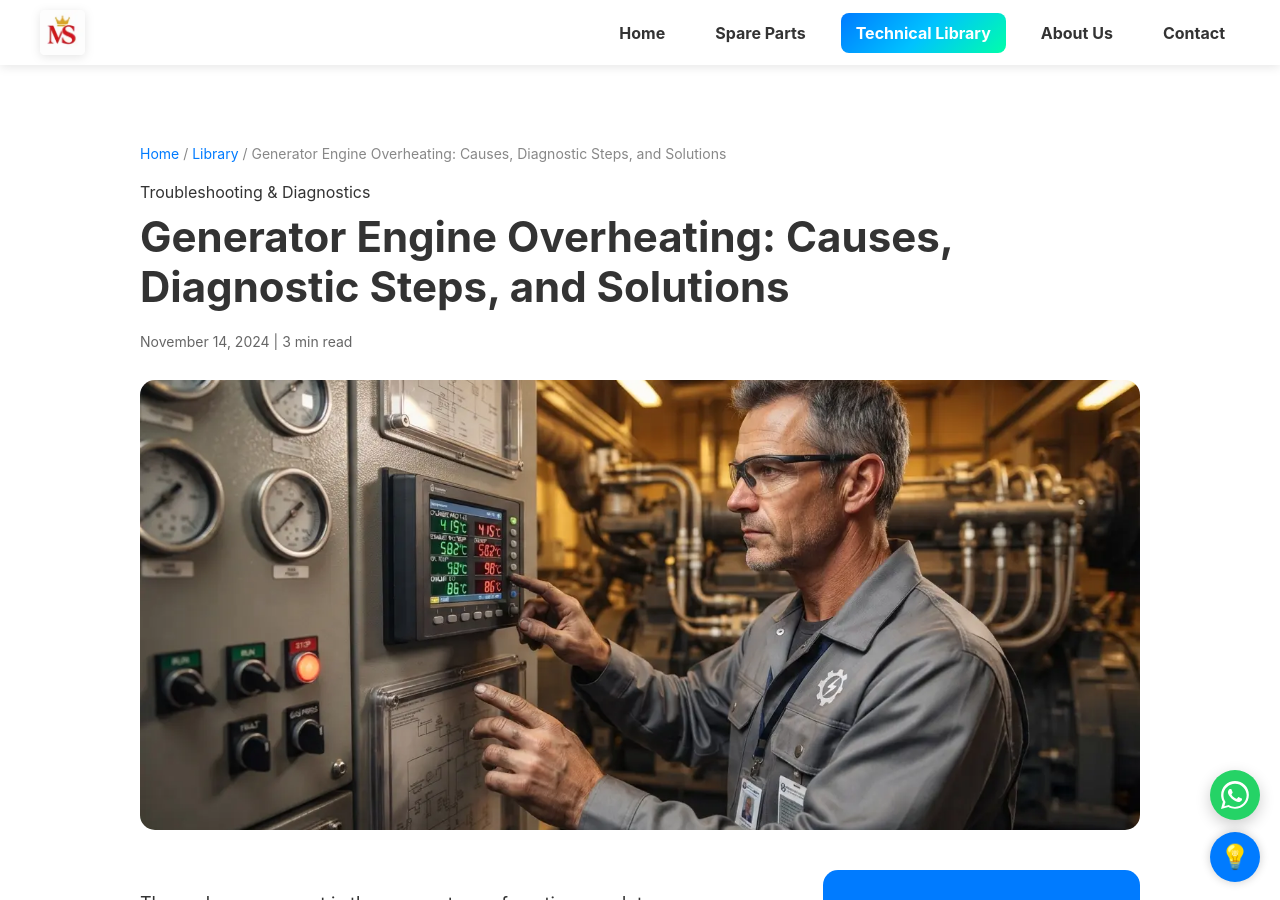
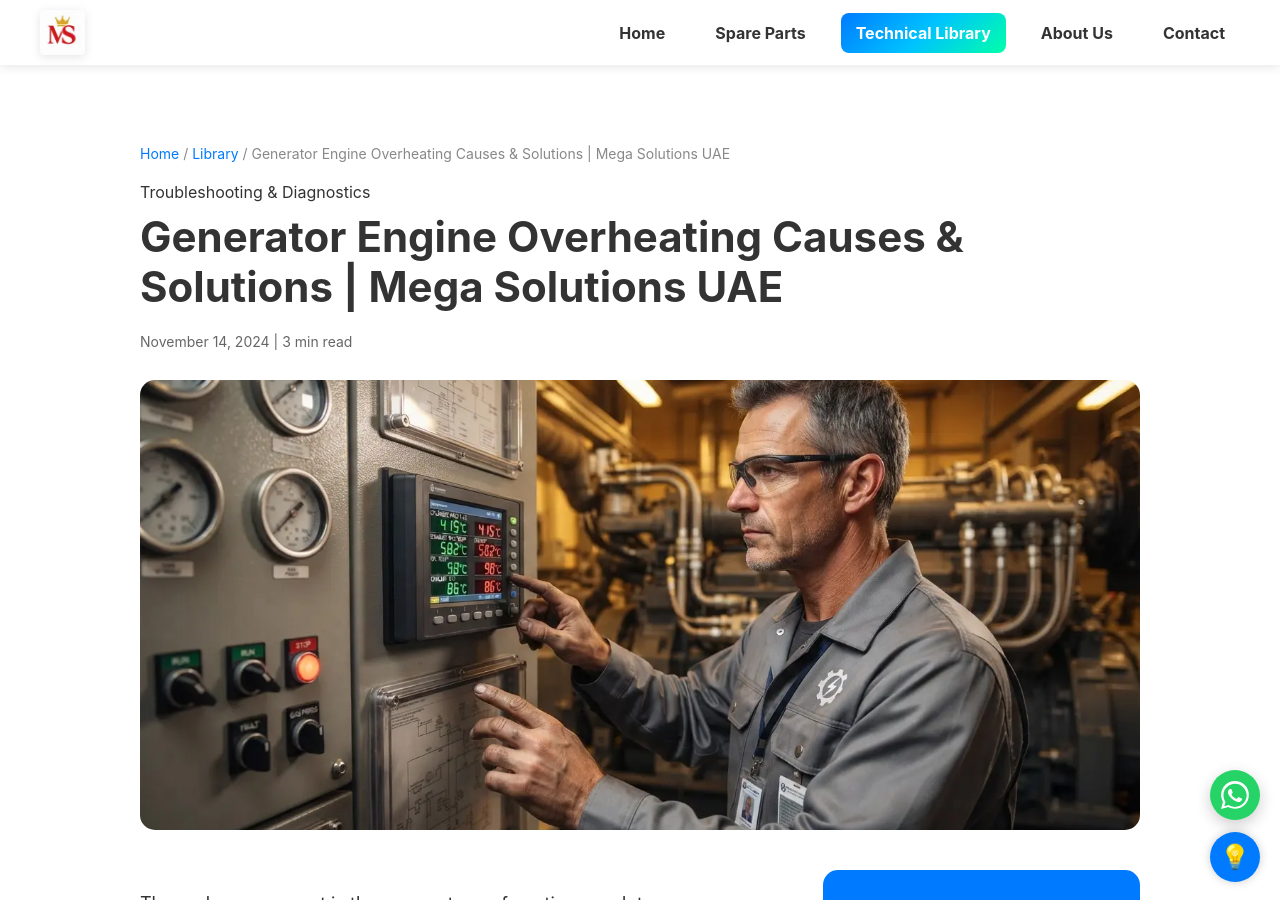
Before and after one commit to Khisal786/Mega-Solutions-UAE, a Jekyll site: the page built from _posts/2024-11-14-generator-engine-overheating-causes-and-solutions.md, in a window 1280 px wide and 900 px high. Built offline with Jekyll 4.4.1, drawn with Linux system fonts in a browser that asks for light colours.

Commit message:
Update title and improve post description

```diff
--- a/_posts/2024-11-14-generator-engine-overheating-causes-and-solutions.md
+++ b/_posts/2024-11-14-generator-engine-overheating-causes-and-solutions.md
@@ -1,6 +1,6 @@
 ---
 layout: post
-title: "Generator Engine Overheating: Causes, Diagnostic Steps, and Solutions"
+title: "Generator Engine Overheating Causes & Solutions | Mega Solutions UAE"
 date: 2024-11-14
 image: /assets/images/blog/generator-engine-overheating.webp
 description: "An expert engineering guide on identifying the root causes of industrial gas generator overheating and preventing catastrophic thermal damage."
```
